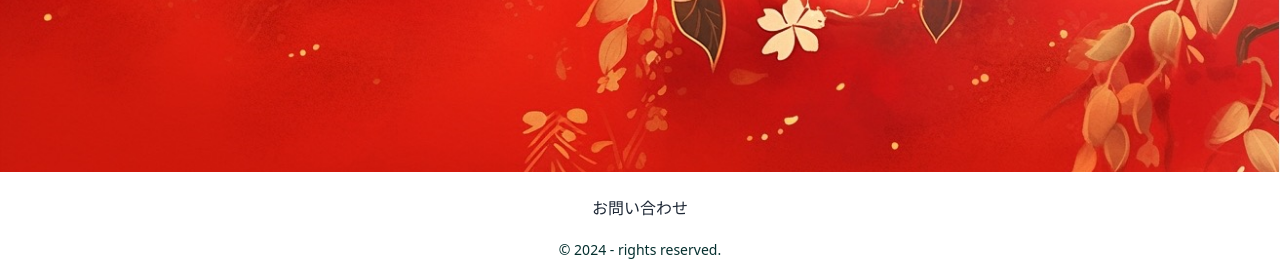
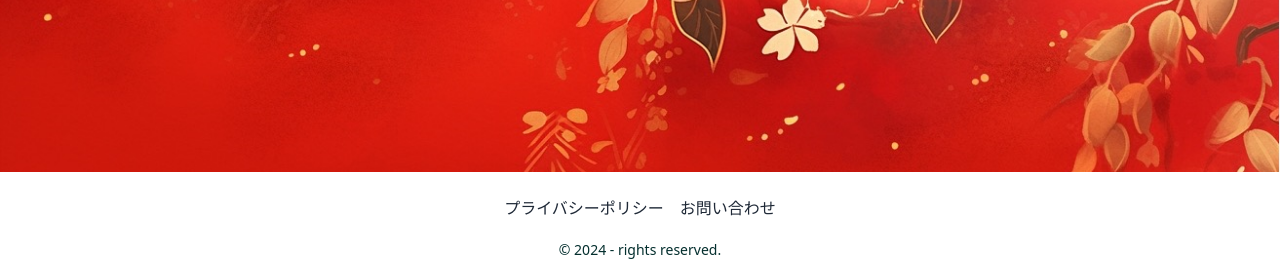
Before and after one commit to norikawasonoka/okotoshindan, a Rails app: page / in a window 1280 px wide. Shown: the part 628-896 px from the top of the page. Run offline with Rails 7, Linux system fonts and the light colour scheme; style sheets or scripts are compiled from the project's sources.

Commit message:
フッター

```diff
--- a/app/views/shared/_footer.html.erb
+++ b/app/views/shared/_footer.html.erb
@@ -2,6 +2,7 @@
   <div class="bg-customGreen5 flex flex-col justify-between items-center h-24 content-end">
     <!-- nav - start -->
     <nav class="flex flex-wrap justify-center gap-x-4 gap-y-2 md:justify-start mt-6 text-customGreen6">
+      <%= link_to "プライバシーポリシー", "https://www.kiyac.app/privacypolicy/TFsYGgdJsfcijdNYSQlB", target: "_blank", rel: "noopener" %>
       <%= link_to "お問い合わせ", "https://docs.google.com/forms/d/e/1FAIpQLScYTq6SwmWJ4tx2pL3SCVIVtnz2HVyGQXdsFK83WwDXi_WnKA/viewform?embedded=true", target: "_blank", rel: "noopener" %>
     </nav>
     <!-- nav - end -->
```
